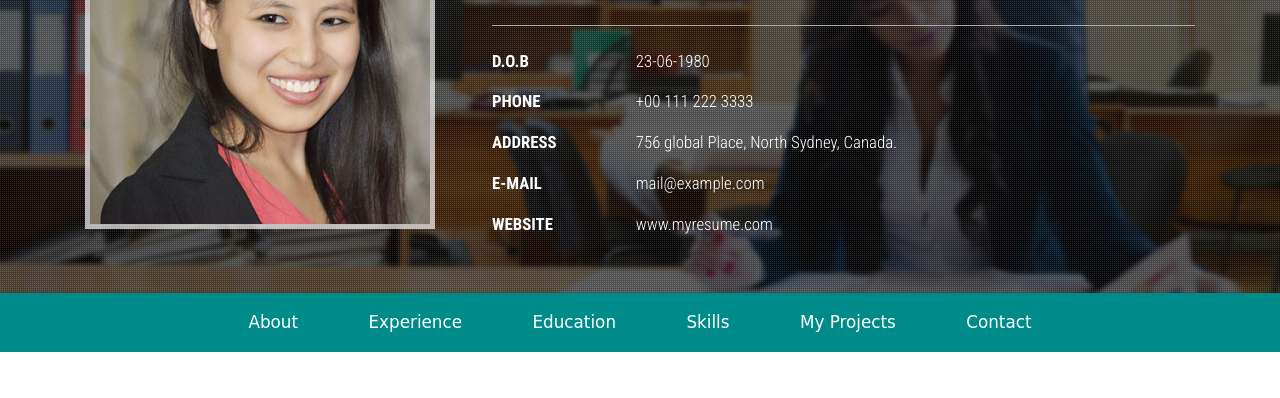
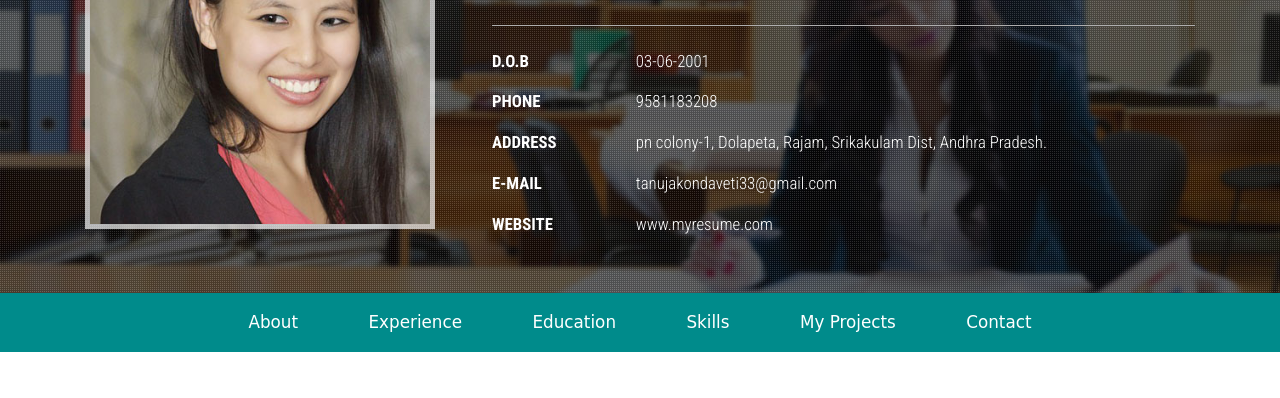
Before and after one commit to tanujakondaveti/tanujapro2, a plain HTML site: page index.html in a window 1280 px wide. Shown: the part 177-575 px from the top of the page. Drawn offline with Linux system fonts and the light colour scheme; a web font is replaced by a local one.

Commit message:
hellloooo

```diff
--- a/index.html
+++ b/index.html
@@ -56,25 +56,25 @@ License URL: http://creativecommons.org/licenses/by/3.0/
 						<li>
 							<ul class="address-text">
 								<li><b>D.O.B</b></li>
-								<li>23-06-1980</li>
+								<li>03-06-2001</li>
 							</ul>
 						</li>
 						<li>
 							<ul class="address-text">
 								<li><b>PHONE </b></li>
-								<li>+00 111 222 3333</li>
+								<li>9581183208</li>
 							</ul>
 						</li>
 						<li>
 							<ul class="address-text">
 								<li><b>ADDRESS </b></li>
-								<li>756 global Place, North Sydney, Canada.</li>
+								<li>pn colony-1, Dolapeta, Rajam, Srikakulam Dist, Andhra Pradesh.</li>
 							</ul>
 						</li>
 						<li>
 							<ul class="address-text">
 								<li><b>E-MAIL </b></li>
-								<li><a href="mailto:example@mail.com"> mail@example.com</a></li>
+								<li><a href="mailto:example@mail.com"> tanujakondaveti33@gmail.com</a></li>
 							</ul>
 						</li>
 						<li>
```
